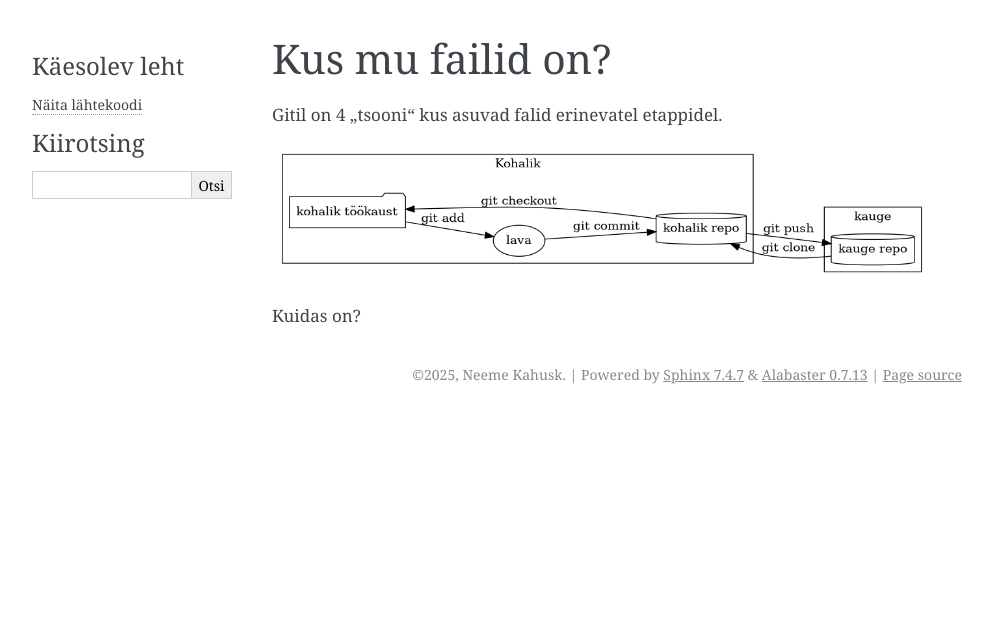
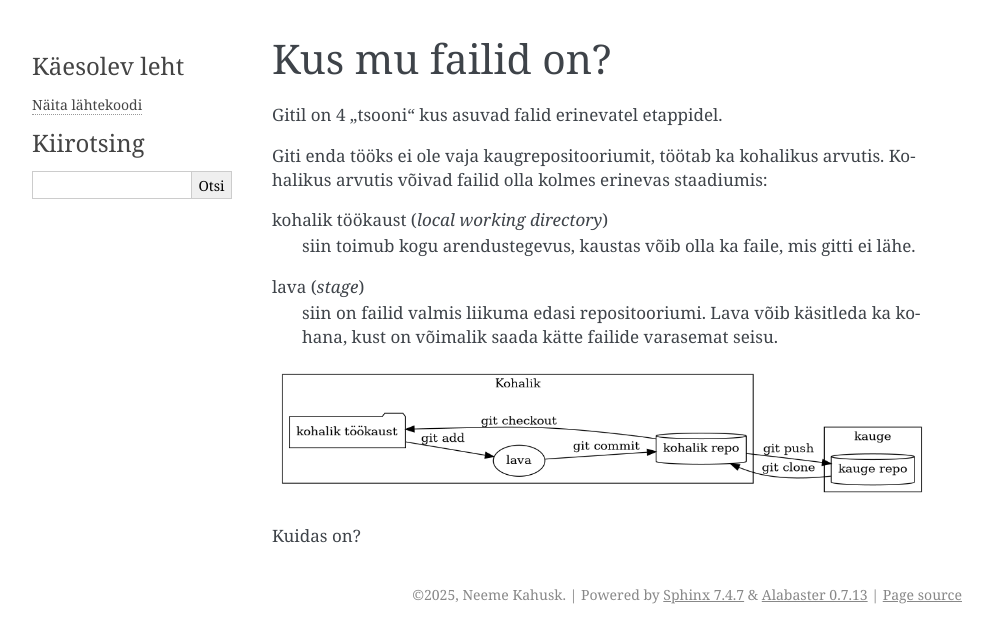
Before and after one commit to nemeek/gitijutud, a Sphinx documentation site: the page built from docs/failid.rst, in a window 1280 px wide. Shown: the top 643 px of the page, without its empty margins (148-1141 px from the left). Built offline with Sphinx 7.4.7, drawn with Linux system fonts in a browser that asks for light colours.

Commit message:
Update failid.rst
Töökust ja "lava".

```diff
--- a/docs/failid.rst
+++ b/docs/failid.rst
@@ -2,6 +2,17 @@ Kus mu failid on?
 ==================
 
 Gitil on 4 "tsooni" kus asuvad falid erinevatel etappidel.
+
+Giti enda tööks ei ole vaja kaugrepositooriumit, töötab ka kohalikus arvutis.
+Kohalikus arvutis võivad failid olla kolmes erinevas staadiumis:
+
+kohalik töökaust (*local working directory*)
+	siin toimub kogu arendustegevus, kaustas võib olla ka faile, mis gitti ei lähe.
+
+lava (*stage*)
+	siin on failid valmis liikuma edasi repositooriumi. Lava võib käsitleda ka kohana, kust on võimalik saada kätte
+	failide varasemat seisu.
+
 
 .. graphviz::
 
```
